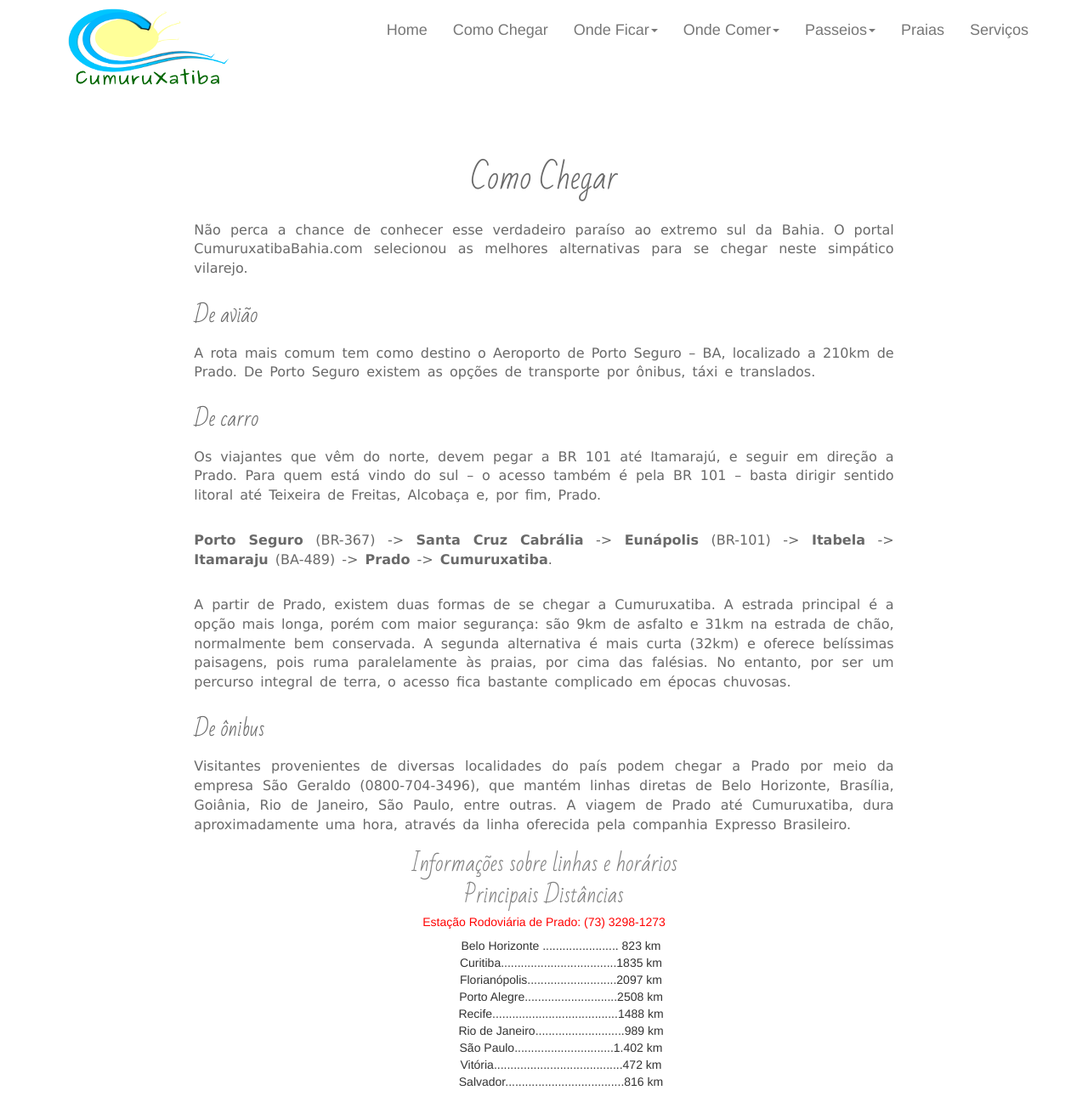
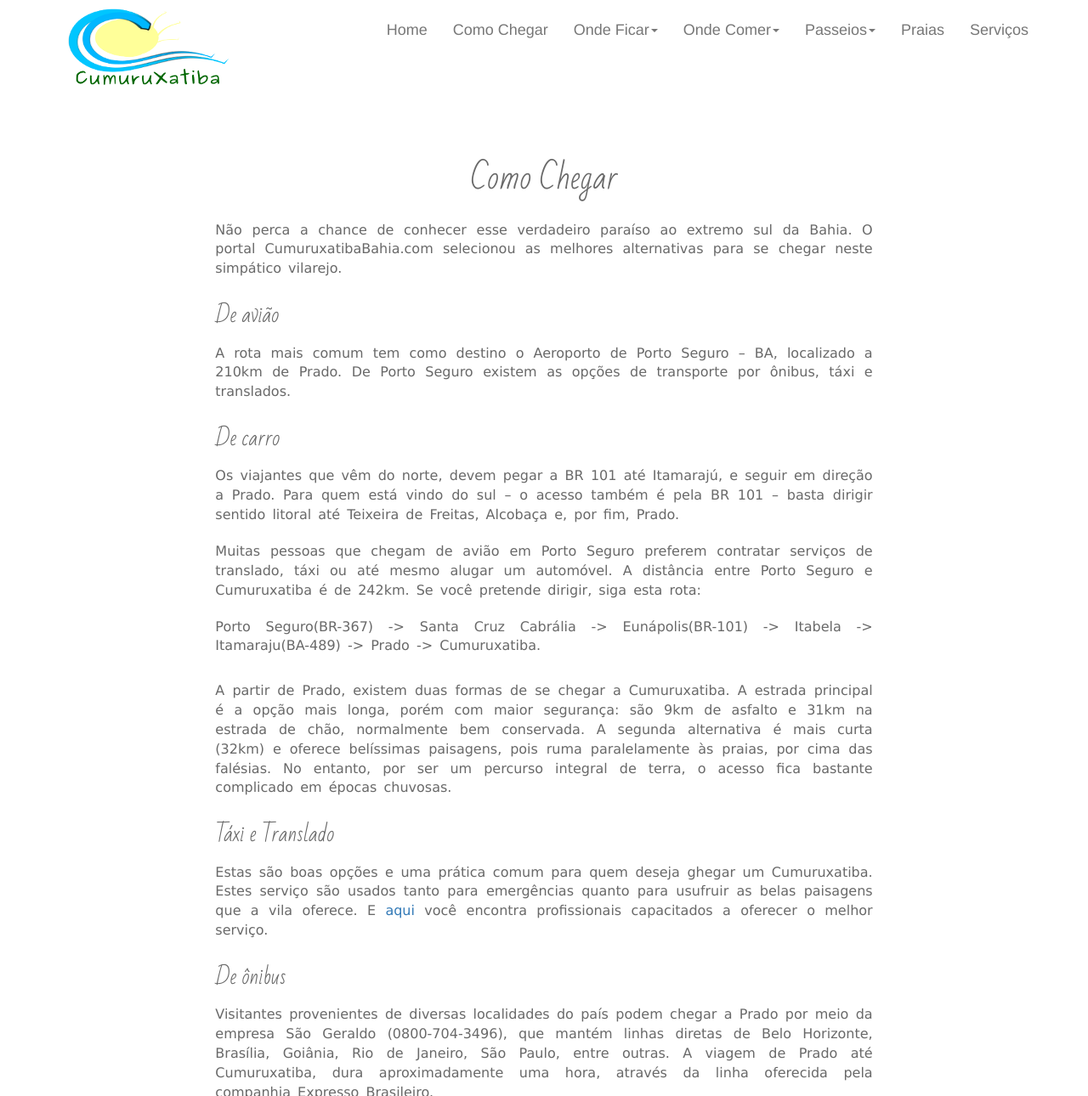
Before and after one commit to mangaba25/Cumuru_, a Django app: page /como-chegar in a window 1280 px wide. Shown: the top 1290 px of the page at 85% size. Run offline with Django 3.2, Linux system fonts and the light colour scheme; data that the repository does not hold is empty; some libraries are stand-ins or nearby versions; some web fonts are replaced; grey boxes are pictures that could not be loaded.

Commit message:
adicionando como chegar

```diff
--- a/core/static/assets/estilo.css
+++ b/core/static/assets/estilo.css
@@ -189,6 +189,8 @@ h3{
 }
 
 #como-chegar{
+    padding-left: 40px;
+    padding-right: 40px;
     margin-top: 170px;
 }
 li{
@@ -199,6 +201,7 @@ li{
     text-align:center;
     color: red;
 }
+
 .embed-responsive{
     margin-bottom: 30px;
 }
--- a/core/templates/comochegar.html
+++ b/core/templates/comochegar.html
@@ -1,6 +1,7 @@
 {% extends "base.html" %}
 
 {% block title %}
+Como Chegar | {{ block.super }}
 {% endblock %}
 {% block home %}
 	<div id="como-chegar" class="col-md-8 col-md-offset-2">
@@ -18,10 +19,10 @@
 		<div class=" col-xs-12" >
 			<h3>De carro</h3>
 			<p>Os viajantes que vêm do norte, devem pegar a BR 101 até Itamarajú, e seguir em direção a Prado. Para quem está vindo do sul – o acesso também é pela BR 101 – basta dirigir sentido litoral até Teixeira de Freitas, Alcobaça e, por fim, Prado.</p>
-		</div>
 
-		<div class="col-xs-12" >
-			<p><strong>Porto Seguro</strong> (BR-367) -> <strong>Santa Cruz Cabrália</strong> -> <strong>Eunápolis</strong> (BR-101) -> <strong>Itabela</strong> -> <strong>Itamaraju</strong> (BA-489) -> <strong>Prado</strong> -> <strong>Cumuruxatiba</strong>.</p>
+			<p>Muitas pessoas que chegam de avião em Porto Seguro preferem contratar serviços de translado, táxi ou até mesmo alugar um automóvel. A distância entre Porto Seguro e Cumuruxatiba é de 242km. Se você pretende dirigir, siga esta rota: </p>
+
+			<p>Porto Seguro(BR-367) -> Santa Cruz Cabrália -> Eunápolis(BR-101) -> Itabela -> Itamaraju(BA-489) -> Prado -> Cumuruxatiba.</p>
 		</div>
 
 		<div class="col-xs-12" >
@@ -29,75 +30,20 @@
 		</div>
 
 		<div class="col-xs-12" >
+			<h3>Táxi e Translado </h3>
+			<p>Estas são boas opções e uma prática comum para quem deseja ghegar um Cumuruxatiba. Estes serviço são usados tanto para emergências quanto para usufruir as belas paisagens que a vila oferece. E <a href="https://cumuruxatiba.herokuapp.com/servicos/taxi" target="_blank" >aqui</a> você encontra profissionais capacitados a oferecer o melhor serviço.</p>
+
+		</div>
+
+		<div class="col-xs-12" >
 			<h3>De ônibus</h3>
 			<p>Visitantes provenientes de diversas localidades do país podem chegar a Prado por meio da empresa São Geraldo (0800-704-3496), que mantém linhas diretas de Belo Horizonte, Brasília, Goiânia, Rio de Janeiro, São Paulo, entre outras. A viagem de Prado até Cumuruxatiba, dura aproximadamente uma hora, através da linha oferecida pela companhia Expresso Brasileiro.</p>
+			<h5 id="h5comochegar" >Estação Rodoviária de Prado: (73) 3298-1273</h5>
 		</div>
 
-		<div class="col-md-6 col-md-offset-3" >
-			<h4>Informações sobre linhas e horários</h4>
-			<h4>Principais Distâncias</h4>
-			<h5 id="h5comochegar" >Estação Rodoviária de Prado: (73) 3298-1273</h5>
-			<ul>
-				<li>Belo Horizonte ....................... 823 km</li>
-				<li>Curitiba...................................1835 km</li>
-				<li>Florianópolis...........................2097 km</li>
-				<li>Porto Alegre............................2508 km</li>
-				<li>Recife......................................1488 km</li>
-				<li>Rio de Janeiro...........................989 km</li>
-				<li>São Paulo..............................1.402  km</li>
-				<li>Vitória.......................................472 km</li>
-				<li>Salvador....................................816 km</li>
-			</ul>
-		</div>
-		</div>
 	    <div class="embed-responsive embed-responsive-16by9">
 			<iframe src="https://www.google.com/maps/embed?pb=!1m18!1m12!1m3!1d51302.93414147517!2d-39.22100393833336!3d-17.115967220142714!2m3!1f0!2f0!3f0!3m2!1i1024!2i768!4f13.1!3m3!1m2!1s0x7344fcf910a856b%3A0x60d7e073754e63f3!2sCumuruxatiba%2C+Prado+-+BA!5e0!3m2!1spt-BR!2sbr!4v1476449346046" width="600" height="450" frameborder="0" style="border:0" allowfullscreen></iframe>
 			</div>
         </div>
 	</div>
 {% endblock %}
-
-
-		<div class="col-xs-12" >
-			<p> Não perca a chance de conhecer esse verdadeiro paraíso ao extremo sul da Bahia. O portal CumuruxatibaBahia.com selecionou as melhores alternativas para se chegar neste simpático vilarejo.</p>
-		</div>
-
-		<div class="col-xs-12" >
-			<h3>De avião</h3>
-			<p>A rota mais comum tem como destino o Aeroporto de Porto Seguro – BA, localizado a 210km de Prado. De Porto Seguro existem as opções de transporte por ônibus, táxi e translados.</p>
-		</div>
-
-		<div class=" col-xs-12" >
-			<h3>De carro</h3>
-			<p>Os viajantes que vêm do norte, devem pegar a BR 101 até Itamarajú, e seguir em direção a Prado. Para quem está vindo do sul – o acesso também é pela BR 101 – basta dirigir sentido litoral até Teixeira de Freitas, Alcobaça e, por fim, Prado.</p>
-		</div>
-
-		<div class="col-xs-12" >
-			<p><strong>Porto Seguro</strong> (BR-367) -> <strong>Santa Cruz Cabrália</strong> -> <strong>Eunápolis</strong> (BR-101) -> <strong>Itabela</strong> -> <strong>Itamaraju</strong> (BA-489) -> <strong>Prado</strong> -> <strong>Cumuruxatiba</strong>.</p>
-		</div>
-
-		<div class="col-xs-12" >
-			<p>A partir de Prado, existem duas formas de se chegar a Cumuruxatiba. A estrada principal é a opção mais longa, porém com maior segurança: são 9km de asfalto e 31km na estrada de chão, normalmente bem conservada. A segunda alternativa é mais curta (32km) e oferece belíssimas paisagens, pois ruma paralelamente às praias, por cima das falésias. No entanto, por ser um percurso integral de terra, o acesso fica bastante complicado em épocas chuvosas.</p>
-		</div>
-
-		<div class="col-xs-12" >
-			<h3>De ônibus</h3>
-			<p>Visitantes provenientes de diversas localidades do país podem chegar a Prado por meio da empresa São Geraldo (0800-704-3496), que mantém linhas diretas de Belo Horizonte, Brasília, Goiânia, Rio de Janeiro, São Paulo, entre outras. A viagem de Prado até Cumuruxatiba, dura aproximadamente uma hora, através da linha oferecida pela companhia Expresso Brasileiro.</p>
-		</div>
-
-		<div class="col-md-12" >
-			<h4>Informações sobre linhas e horários</h4>
-			<h4>Principais Distâncias</h4>
-			<h5 id="h5comochegar" >Estação Rodoviária de Prado: (73) 3298-1273</h5>
-			<ul  >
-				<li>Belo Horizonte ....................... 823 km</li>
-				<li>Curitiba...................................1835 km</li>
-				<li>Florianópolis...........................2097 km</li>
-				<li>Porto Alegre............................2508 km</li>
-				<li>Recife......................................1488 km</li>
-				<li>Rio de Janeiro...........................989 km</li>
-				<li>São Paulo..............................1.402  km</li>
-				<li>Vitória.......................................472 km</li>
-				<li>Salvador....................................816 km</li>
-			</ul>
-		</div>
```
Also changed, not shown: core/templates/base.html (+4 -3 lines).
